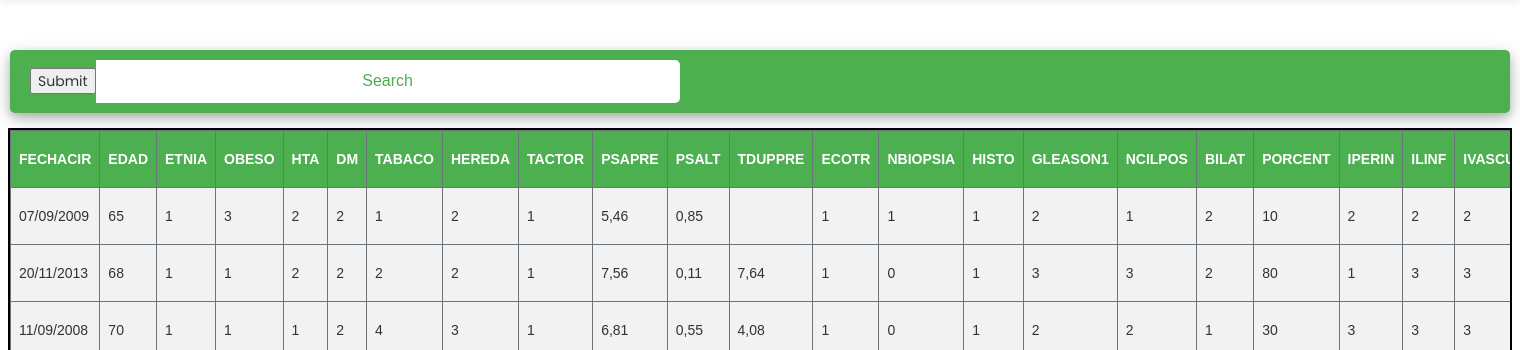
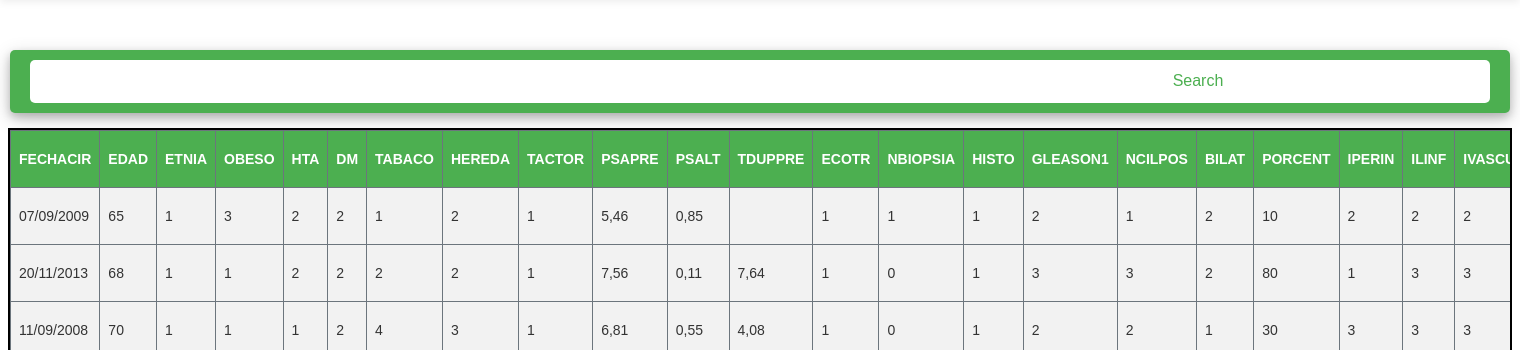
Before and after one commit to davicillo22/TFG, a PHP site: page /tablaPacientes.php in a window 1520 px wide. Shown: the part 70-420 px from the top of the page. Run offline with PHP 8.4, Linux system fonts and the light colour scheme; data comes from the database, SQL or seed files in the repository.

Commit message:
cositas del buscador

```diff
--- a/TFG/tablaPacientes.php
+++ b/TFG/tablaPacientes.php
@@ -11,7 +11,7 @@ $contenidoPrincipal= <<<EOS
 <div style="width: 1500px; height: 50px; margin: 0 auto; margin-top: 50px;">
 
     <form class="search-container" action="searchPatient.php" method="post">
-        <input type="submit" name="submit" value="Submit">
+        <input type="text" id="idInput">
         <button id="searchBtn">Search</button>
     </form>
 
@@ -71,4 +71,5 @@ mysqli_close($conn);
 $contenidoPrincipal .= $tabla;
 $contenidoPrincipal .= "</div>";
 
+
 require __DIR__.'/includes/layout.php';
```
